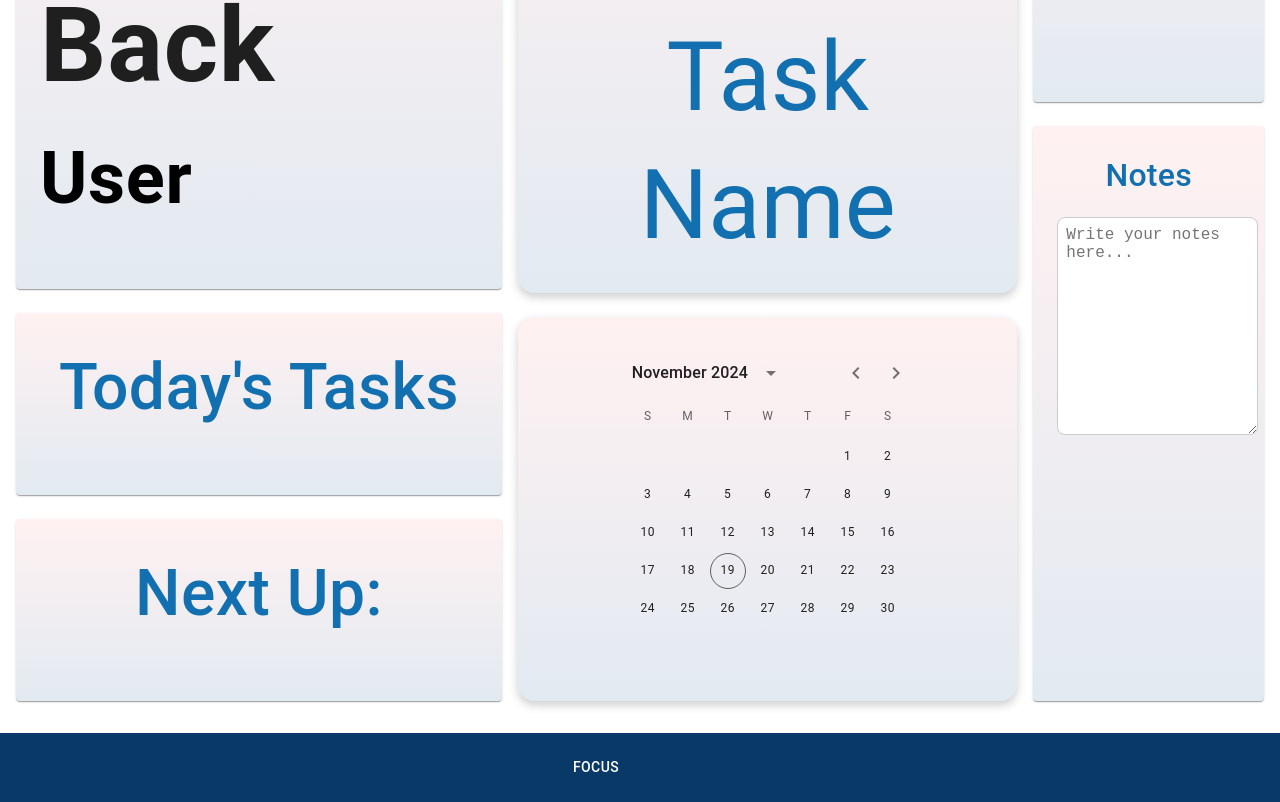
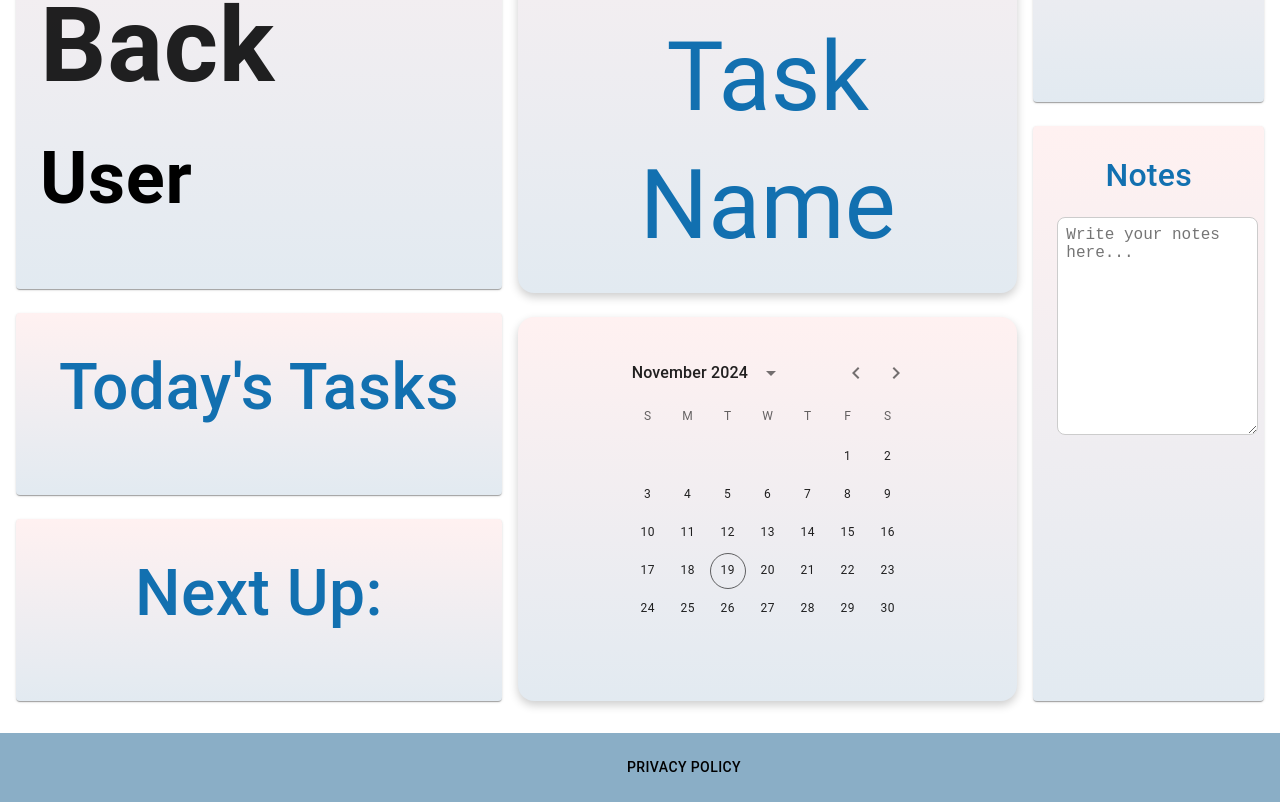
Before and after one commit to priscaolose/Group7_Capstone, a React (Create React App) app in the folder focus-app/: page / in a window 1280 px wide. Shown: the part 336-1138 px from the top of the page. Built offline with nearby package versions, Linux system fonts and the light colour scheme.

Commit message:
changed footer background color to site

```diff
--- a/focus-app/src/components/Dashboard.js
+++ b/focus-app/src/components/Dashboard.js
@@ -207,18 +207,18 @@ function Dashboard() {
         sx={{
           textAlign: 'center',
           p: 2,
-          backgroundColor: '#093966',
+          backgroundColor: '#8AAEC6',
           color: '#fff',
           display: 'flex',
           justifyContent: 'center',
           gap: 3,
         }}
       >
-        <Button href="/about" sx={{ color: '#fff' }}>
-          Focus
+        <Button href="/about" sx={{ color: '#0000' }}>
+          About
         </Button>
-        <Button href="/privacy" sx={{ color: '#fff' }}>
-
+        <Button href="/privacy" sx={{ color: '#000' }}>
+          Privacy Policy
         </Button>
       </Box>
     </Box>
```
